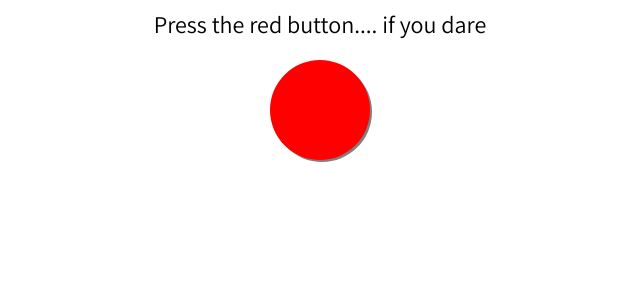
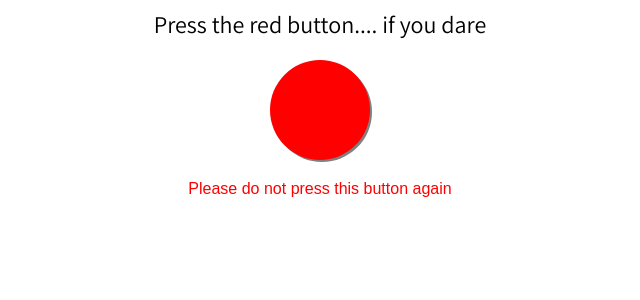
Before and after one commit to nicm42/red-button, a React (Create React App) app: page / in a window 1280 px wide. Both pictures are taken after a click on the button 640 px from the left and 110 px from the top of the page. Shown: the top 300 px of the page, without its empty margins (320-960 px from the left). Built offline with nearby package versions, Linux system fonts and the light colour scheme; a web font is replaced by a local one.

Commit message:
Shows a message when click the button

```diff
--- a/src/index.css
+++ b/src/index.css
@@ -5,13 +5,14 @@
 }
 
 .instructions{
-	margin-bottom: 20px;
 	font-size: 1.5em;
-	font-color: black;
+	color: black;
 	font-family: 'Assistant', sans-serif;
 }
 
 .message{
+	font-size: 1em;
+	color: red;
 	font-family: 'Inder', sans-serif;
 }
 
@@ -24,6 +25,8 @@ button{
 	border: 0;
 	box-shadow: 2px 2px 0px 0px grey;
 	position: relative;
+	margin-top: 20px;
+	margin-bottom: 20px;
 }
 
 button:active{
@@ -31,3 +34,10 @@ button:active{
 	top: 2px;
 	box-shadow: 0px 0px 0px 0px grey;
 }
+
+.hidden{
+	visibility: hidden;
+}
+.visible{
+	visibility: visible;
+}
--- a/src/index.js
+++ b/src/index.js
@@ -5,15 +5,33 @@ import './index.css';
 
 
 class RedButton extends React.Component {
-  HandleClick(){
-  	alert("Please do not press this button again");
+	constructor(props) {
+		super(props);
+		this.state = {
+			clicked: 0,
+			hidden: true
+		}
+		this.handleClick = this.handleClick.bind(this);
+	}
+
+	handleClick() {
+		/*this.setState({
+			clicked: clicked++
+		})*/
+		this.setState({
+			hidden: false
+		})
 	}
 
 	render() {
+		let instructions = "Press the red button.... if you dare"
+		let message = "Please do not press this button again";
+
 	    return (
 	    	<div className="app">
-    		<div className="instructions">Press the red button.... if you dare</div>
-    		<button onClick={this.HandleClick}>&nbsp;</button>
+	    		<div className="instructions">{instructions}</div>
+	    		<button onClick={this.handleClick}>&nbsp;</button>
+	    		<div className={this.state.hidden ? "message hidden" : "message visible"}>{message}</div>
 	    	</div>
 	    )
 	}
```
Lines whose indentation alone changed are shown as unchanged.
